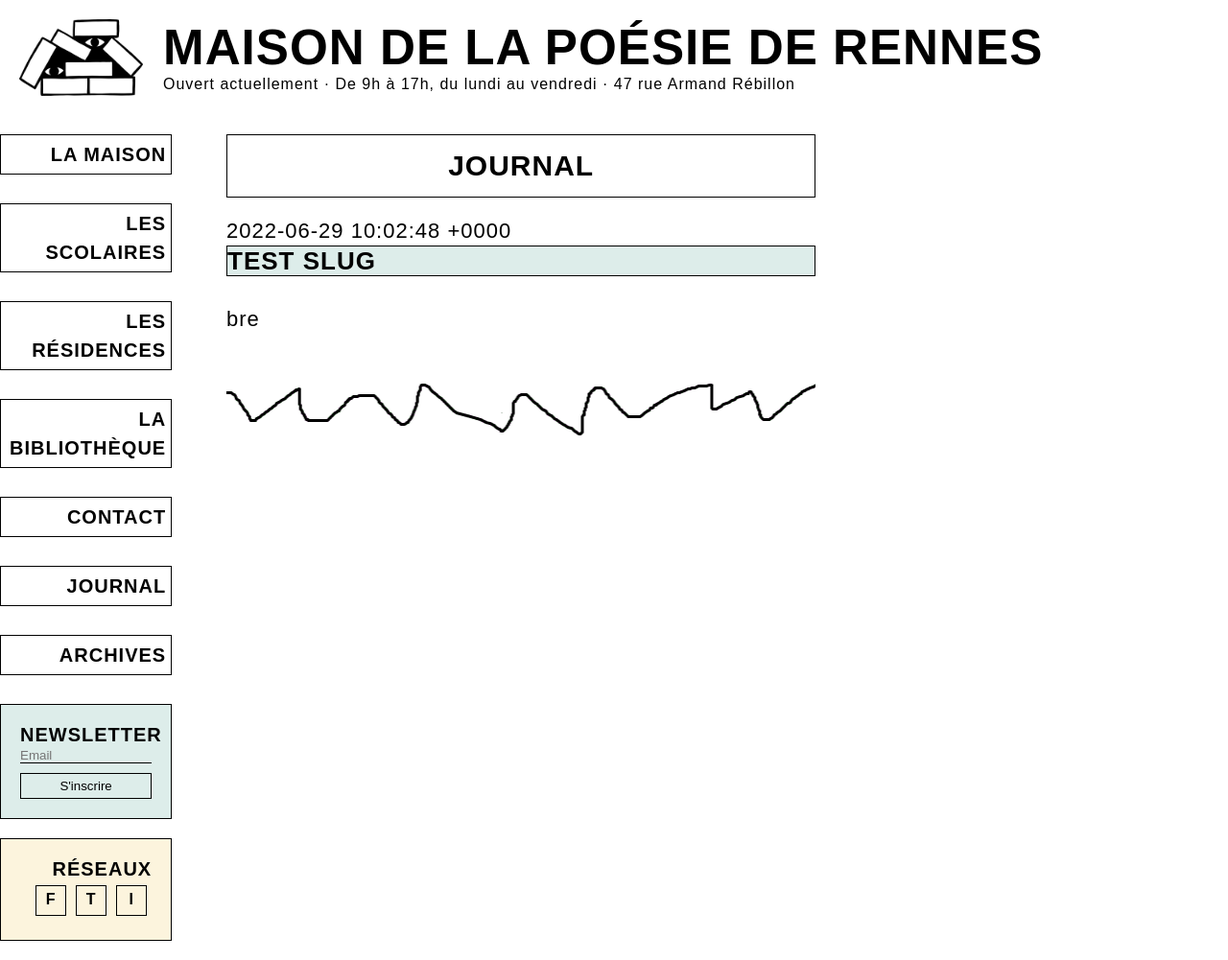
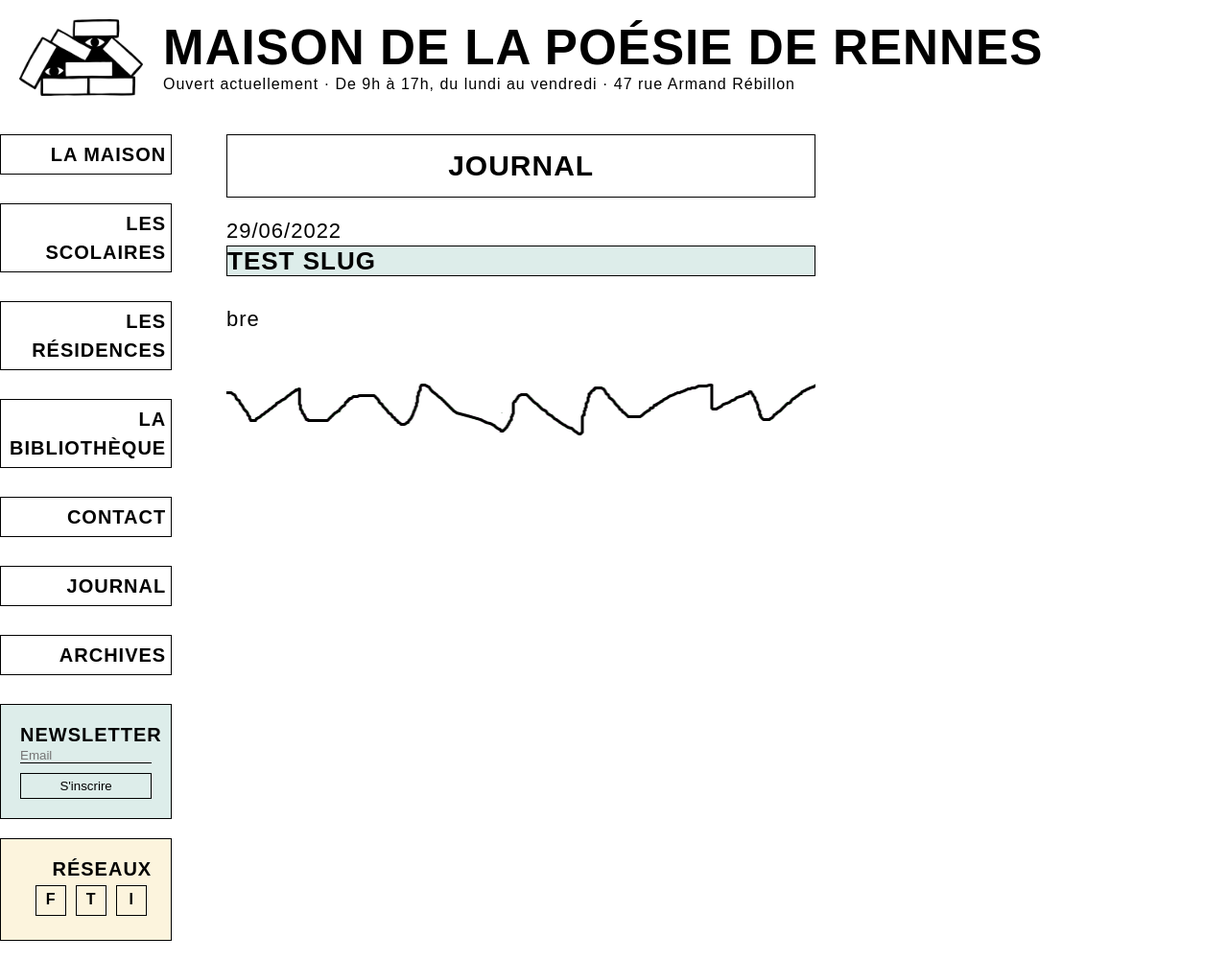
Before and after one commit to PQuod/MaisondelaPoesiedeRennes, a Jekyll site: the page built from journal.md, in a window 1280 px wide. Shown: the whole page at 96% size. Built offline with Jekyll 4.4.1, drawn with Linux system fonts in a browser that asks for light colours; some web fonts are replaced; a script that is not in the unit is left out.

Commit message:
updating journal

```diff
--- a/_layouts/journal.html
+++ b/_layouts/journal.html
@@ -7,7 +7,7 @@
     {% for article in site.journal %}
     {% if article.draft != true %}
         <li>
-    <p class="event_type">{{ article.date }}</p>
+    <p class="event_type">{{ article.date | date: "%-d/%m/%Y"}}</p>
     <h3 class="journal_titre color_autres">{{ article.title }}</h3>
     <div class="post_descript">
       {{ article.content | markdownify}}
--- a/_layouts/rubrique.html
+++ b/_layouts/rubrique.html
@@ -14,6 +14,7 @@
   {% include residence_list.html %}
 {% endif %}
 </article>
+
 <script>
   document.addEventListener('DOMContentLoaded', () => {
     const headings = document.querySelectorAll('.post_descript h2')
```
